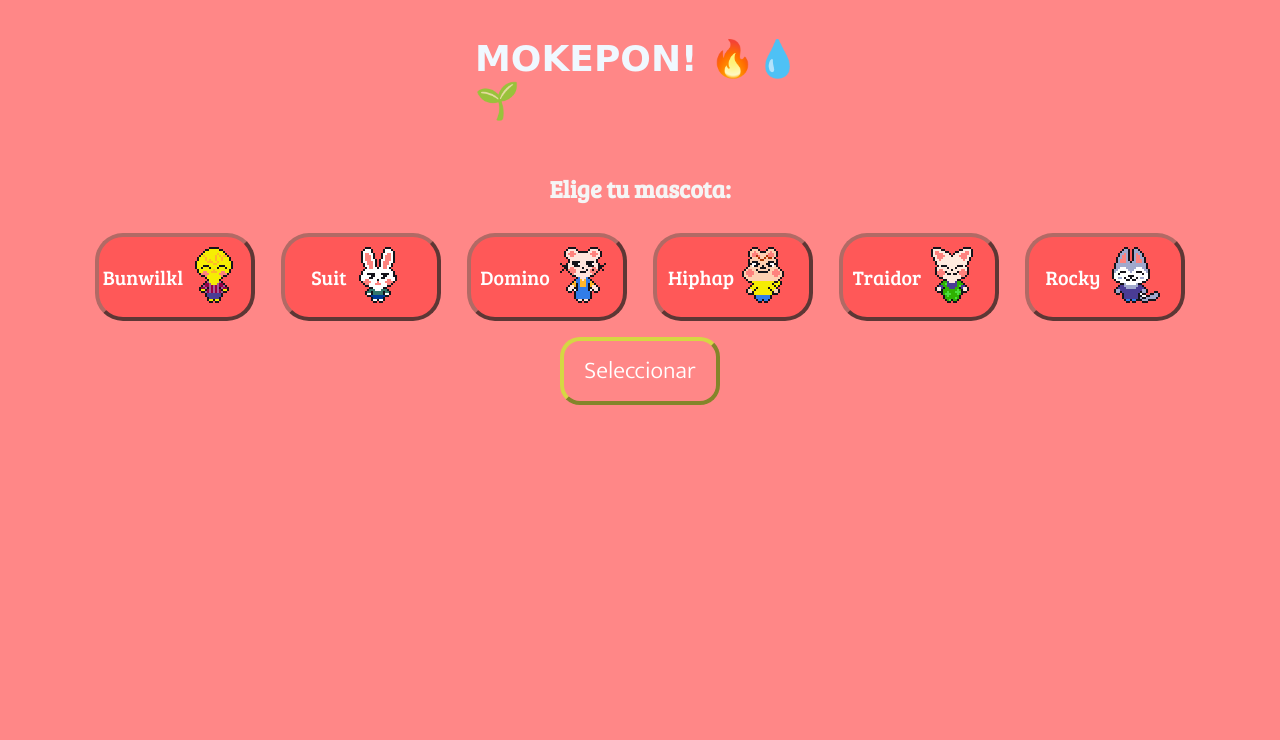
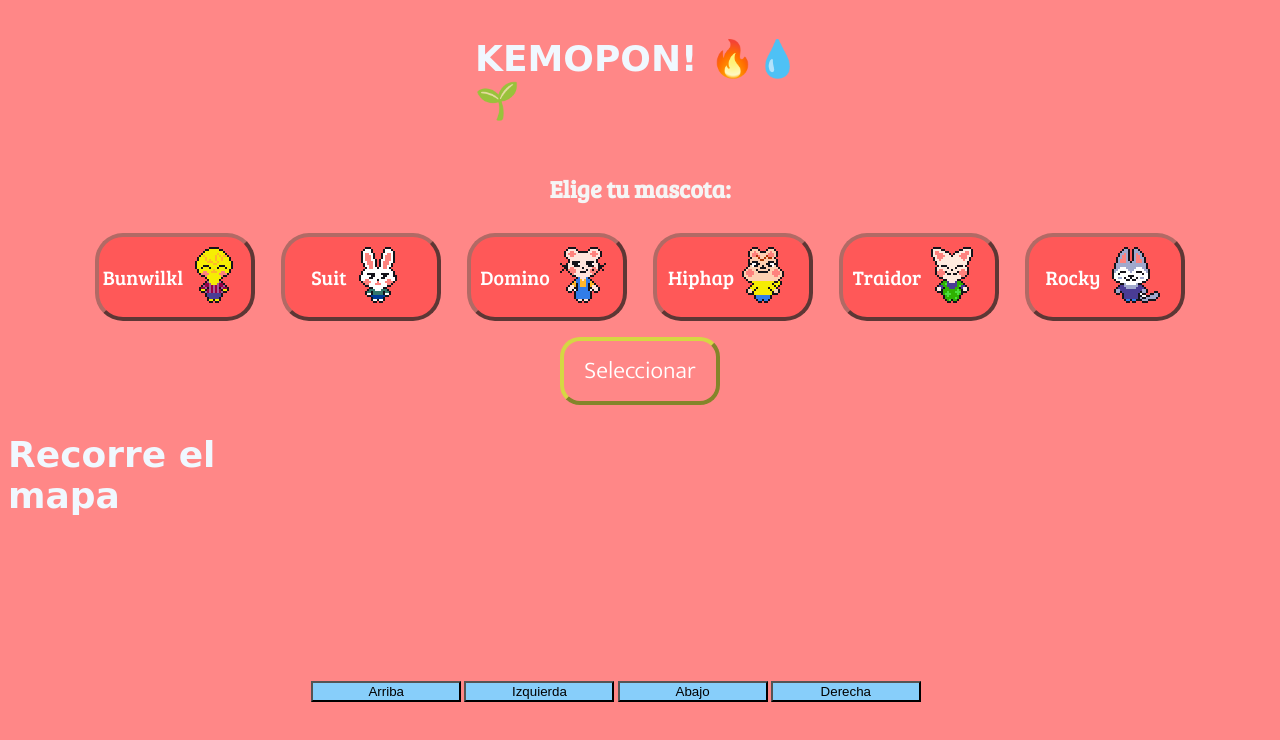
Before and after one commit to Allglezme/firsthtmlproyect_1, a plain HTML site: page PLATZI_PROYECT.html in a window 1280 px wide. Drawn offline with Linux system fonts and the light colour scheme; a web font is replaced by a local one.

Commit message:
Se agrgaron botones funcionales y un canvas

```diff
--- a/PLATZI_PROYECT.html
+++ b/PLATZI_PROYECT.html
@@ -2,7 +2,7 @@
 <html>
     <head>
         <meta charset="utf-8" />
-        <title>MOKEPON!</title>
+        <title>KEMOPON!</title>
 
         <link rel="stylesheet" href="./styles.css"
         <script>
@@ -11,7 +11,7 @@
     <body>
 
         <section id="seleccionar-mascota">
-            <h1 class="titulo">MOKEPON! 🔥💧🌱</h1>
+            <h1 class="titulo">KEMOPON! 🔥💧🌱</h1>
 
             <h2 class="subtitulo">Elige tu mascota:</h2>
             <div  id = "contenedorTarjetas"class="tarjetas">
@@ -19,8 +19,20 @@
 
             <button class = "botonseleccionar"id="boton-mascota">Seleccionar</button>
         </section>
+
+        <section id="verMapa">
+
+            <h1 class="titulo">Recorre el mapa</h1>
+            <canvas id="mapa"></canvas>
+            <button class="botonesvarios" onmouseup="detenerMovimiento()"  onmousedown="moverArriba()">Arriba</button>
+            <button class="botonesvarios" onmouseup="detenerMovimiento()"  onmousedown="moverIzquierda()">Izquierda</button>
+            <button class="botonesvarios" onmouseup="detenerMovimiento()"  onmousedown="moverAbajo()">Abajo</button>
+            <button class="botonesvarios" onmouseup="detenerMovimiento()"  onmousedown="moverDerecha()">Derecha</button>
+
+        </section>
+
         <section id="seleccionarataque">
-            <h1 class="titulo">MOKEPON! 🔥💧🌱</h1>
+            <h1 class="titulo">KEMOPON! 🔥💧🌱</h1>
             <h2 class="subtitulo">Elige tu Ataque:</h2>
                 <div  id = "contenedorAtaques"class="tarjetasAtaques">
 
@@ -35,13 +47,13 @@
 
                 <div class="ataquesLanzados">
                     <div class="ataquesLanzadosJugador">
-                        <p id= "vidasJugador">3</p>
+                        <p id= "vidasJugador">0</p>
                         <p id= "mascotaJugador"></p>
                         <div id = "ataqueDelJugador"></div>
                     </div>
 
                     <div class="ataquesLanzadosEnemigo">
-                        <p id= "vidasEnemigo">3</p>
+                        <p id= "vidasEnemigo">0</p>
                         <p id= "mascotaEnemigo"></p>
                         <div id = "ataqueDelEnemigo"></div>
                     </div>
```
